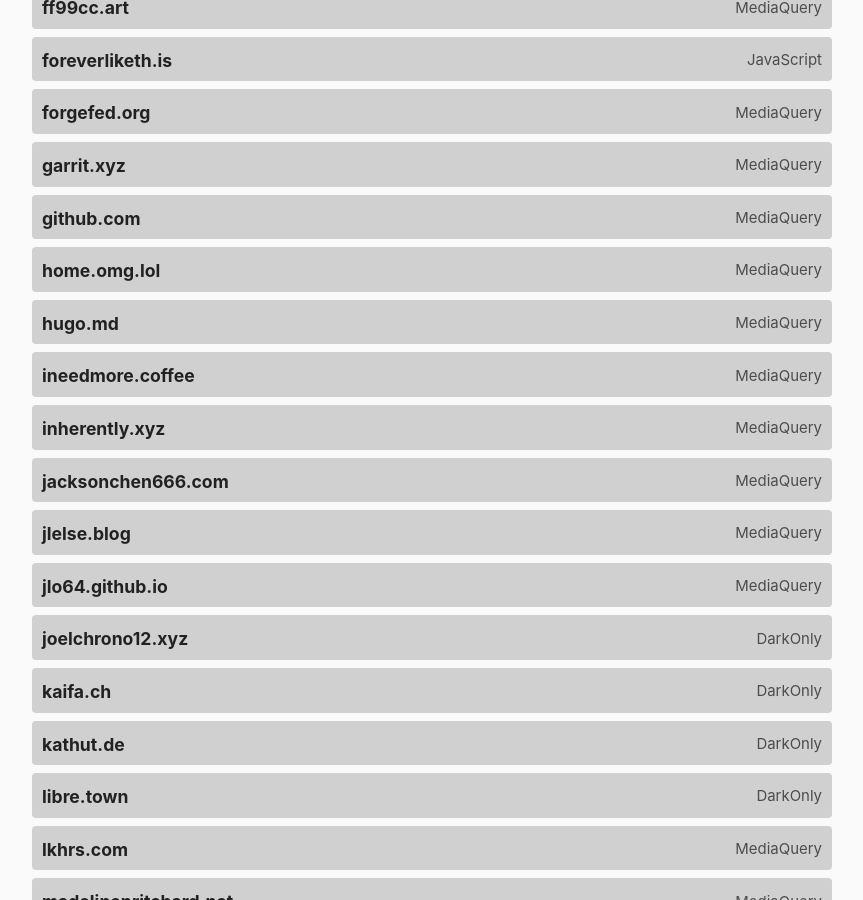
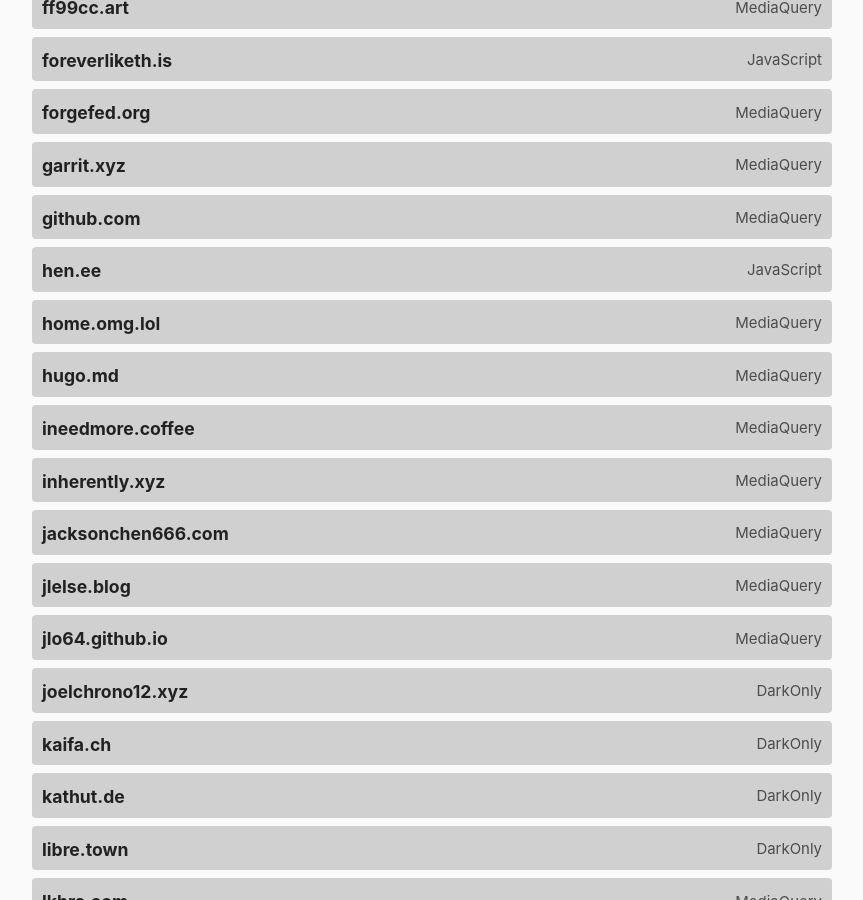
Before and after one commit to katherinek727/darktheme.club, a Jekyll site: the page built from index.md, in a window 1280 px wide and 900 px high, scrolled down 2006 px. Shown: the whole window, without its empty margins (208-1071 px from the left). Built offline with Jekyll 4.4.1, drawn with Linux system fonts in a browser that asks for light colours.

Commit message:
Added hen.ee to sites.yml

```diff
--- a/_data/sites.yml
+++ b/_data/sites.yml
@@ -367,3 +367,8 @@
   url: https://zapisnik.skladka.net/
   method: mediaquery
   last_checked: 2023-02-06
+
+- domain: hen.ee
+  url: https://hen.ee/
+  method: javascript
+  last_checked: 2023-04-07
```
